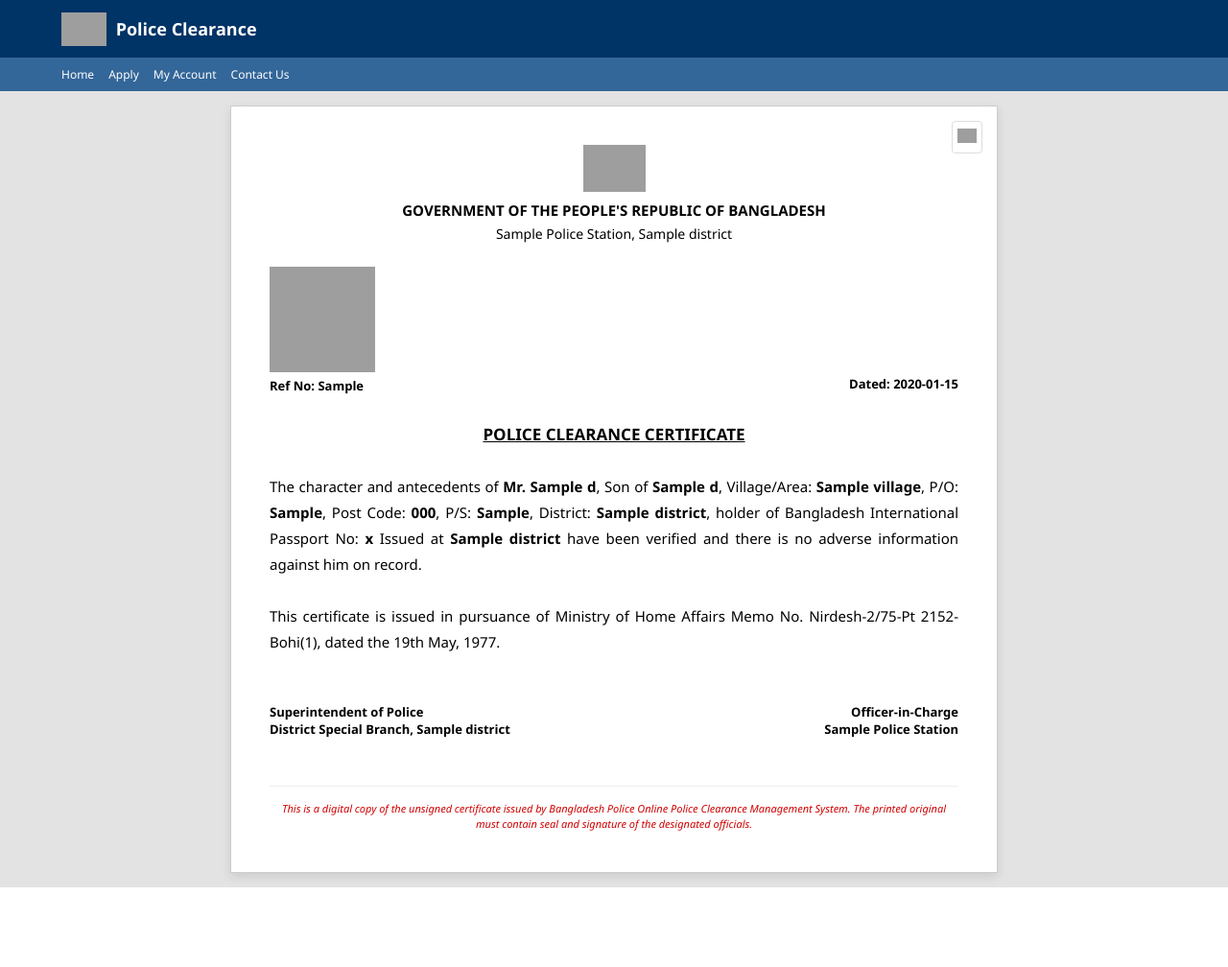
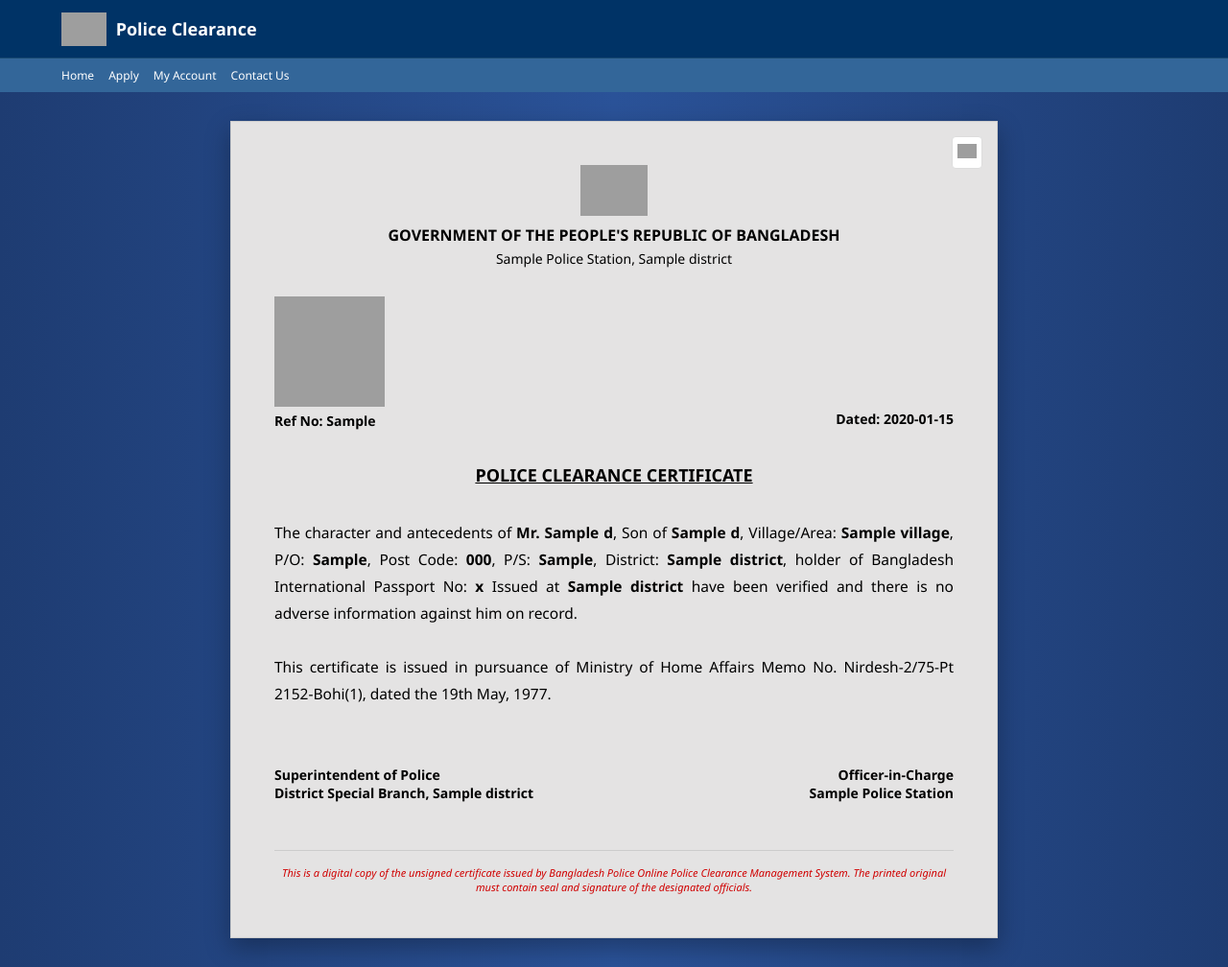
Before and after one commit to khanplacementdhaka/pcc-verification, a Flask app: template APP/templates/index.html in a window 1280 px wide. Shown: the whole page at 96% size. Before the commit the page ends 925 px from the top, so only its background shows below. Run offline with Flask 3, Linux system fonts and the light colour scheme; the template is opened without the code that fills it: most values are stand-ins (such as "Sample title", 1, 10 or a date in 2020); grey boxes are pictures that could not be loaded.

Commit message:
Update index.html

```diff
--- a/APP/templates/index.html
+++ b/APP/templates/index.html
@@ -5,49 +5,69 @@
     <meta name="viewport" content="width=device-width, initial-scale=1.0, maximum-scale=5.0, user-scalable=yes">
     <title>Verification - Police Clearance</title>
     <style>
-        body { font-family: 'Segoe UI', Arial, sans-serif; background-color: #2b3e50; margin: 0; padding: 0; }
+        body {
+            font-family: 'Segoe UI', Arial, sans-serif;
+            /* ডান-বামে নীল গ্রেডিয়েন্ট ব্যাকগ্রাউন্ড */
+            background: linear-gradient(to right, #1e3c72, #2a5298, #1e3c72);
+            margin: 0;
+            padding: 0;
+        }
 
-        .top-bar { background-color: #003366; height: 60px; display: flex; align-items: center; padding: 0 5%; color: white; font-size: 18px; font-weight: bold; }
+        .top-bar { background-color: #003366; height: 60px; display: flex; align-items: center; padding: 0 5%; color: white; font-size: 18px; font-weight: bold; border-bottom: 1px solid #1a4a72; }
         .top-bar img { height: 35px; margin-right: 10px; }
 
         .nav-bar { background-color: #336699; height: 35px; display: flex; align-items: center; padding: 0 5%; gap: 15px; overflow-x: auto; }
         .nav-bar a { color: white; text-decoration: none; font-size: 12px; white-space: nowrap; }
 
-        .main-wrapper { background-color: #E4E3E3; width: 100%; min-height: 100vh; padding: 15px 0; display: flex; justify-content: center; }
+        /* সার্টিফিকেটের বাইরের অংশ */
+        .main-wrapper {
+            width: 100%;
+            min-height: 100vh;
+            padding: 30px 0;
+            display: flex;
+            justify-content: center;
+        }
 
-        .certificate { background-color: #FFFFFF; width: 98%; max-width: 800px; padding: 40px; border: 1px solid #ccc; box-shadow: 0 4px 10px rgba(0,0,0,0.1); position: relative; box-sizing: border-box; }
+        /* সার্টিফিকেট পেজ - আপনার দেওয়া অফ-হোয়াইট কালার */
+        .certificate {
+            background-color: #E4E3E3;
+            width: 98%;
+            max-width: 800px;
+            padding: 45px;
+            border: 1px solid #ccc;
+            box-shadow: 0 10px 25px rgba(0,0,0,0.3);
+            position: relative;
+            box-sizing: border-box;
+        }
 
-        .print-btn { position: absolute; top: 15px; right: 15px; background: #FFFFFF; padding: 5px; border: 1px solid #ddd; border-radius: 4px; }
+        .print-btn { position: absolute; top: 15px; right: 15px; background: #fff; padding: 5px; border: 1px solid #ddd; border-radius: 4px; cursor: pointer; }
 
-        .header { text-align: center; margin-bottom: 20px; }
-        .gov-logo { width: 65px; }
-        .gov-text { font-size: 15px; font-weight: bold; color: #000; margin-top: 5px; line-height: 1.3; }
+        .header { text-align: center; margin-bottom: 25px; }
+        .gov-logo { width: 70px; }
+        .gov-text { font-size: 16px; font-weight: bold; color: #000; margin-top: 5px; line-height: 1.3; }
 
-        /* তথ্য এবং কিউআর কোড সেকশন */
-        .info-row { display: flex; justify-content: space-between; align-items: flex-end; margin: 25px 0; width: 100%; }
+        .info-row { display: flex; justify-content: space-between; align-items: flex-end; margin: 30px 0; }
 
-        /* QR ও Ref No এর গ্রুপ */
         .qr-ref-group { display: flex; flex-direction: column; align-items: flex-start; }
-        .qr-box img { width: 110px; height: 110px; border: none; display: block; margin-bottom: 5px; }
-        .ref-text { font-size: 13px; font-weight: bold; color: #000; }
+        .qr-box img { width: 115px; height: 115px; border: none; display: block; margin-bottom: 5px; background: transparent; }
+        .ref-text { font-size: 14px; font-weight: bold; color: #000; }
 
-        /* Dated সেকশন */
-        .date-section { font-size: 13px; font-weight: bold; color: #000; padding-bottom: 2px; }
+        .date-section { font-size: 14px; font-weight: bold; color: #000; padding-bottom: 2px; }
 
-        .cert-title { text-align: center; font-size: 17px; font-weight: bold; text-decoration: underline; margin: 30px 0; clear: both; }
-        .content { font-size: 15px; line-height: 1.8; text-align: justify; color: #000; word-wrap: break-word; }
+        .cert-title { text-align: center; font-size: 18px; font-weight: bold; text-decoration: underline; margin: 35px 0; }
+        .content { font-size: 15.5px; line-height: 1.8; text-align: justify; color: #000; }
 
-        .footer-section { margin-top: 50px; display: flex; justify-content: space-between; font-size: 13px; font-weight: bold; gap: 10px; }
+        .footer-section { margin-top: 60px; display: flex; justify-content: space-between; font-size: 14px; font-weight: bold; }
 
-        .red-notice { color: #d00000; font-size: 11px; text-align: center; margin-top: 50px; border-top: 1px solid #eee; padding-top: 15px; font-style: italic; line-height: 1.4; }
+        .red-notice { color: #d00000; font-size: 11px; text-align: center; margin-top: 50px; border-top: 1px solid #ccc; padding-top: 15px; font-style: italic; }
 
-        /* মোবাইল ভিউ ফিক্স (যেন এক লাইনে থাকে) */
+        /* মোবাইল ফিক্স */
         @media (max-width: 600px) {
-            .certificate { padding: 20px 15px; }
+            .certificate { padding: 25px 15px; width: 95%; }
             .info-row { flex-direction: row; justify-content: space-between; align-items: flex-end; }
-            .ref-text, .date-section { font-size: 11px; } /* ফন্ট একটু ছোট করা হলো যেন মোবাইল স্ক্রিনে এক লাইনে আটে */
-            .qr-box img { width: 90px; height: 90px; }
-            .footer-section { font-size: 11px; }
+            .ref-text, .date-section { font-size: 11.5px; }
+            .qr-box img { width: 95px; height: 95px; }
+            .content { font-size: 14px; }
         }
     </style>
 </head>
@@ -62,7 +82,7 @@
 
     <div class="main-wrapper">
         <div class="certificate">
-            <div class="print-btn">
+            <div class="print-btn" onclick="window.print()">
                 <img src="https://cdn-icons-png.flaticon.com/512/446/446991.png" width="20" alt="Print">
             </div>
 
@@ -79,7 +99,6 @@
                     </div>
                     <div class="ref-text">Ref No: {{ d['Ref No'] }}</div>
                 </div>
-
                 <div class="date-section">Dated: {{ d['DATED'] }}</div>
             </div>
 
```
